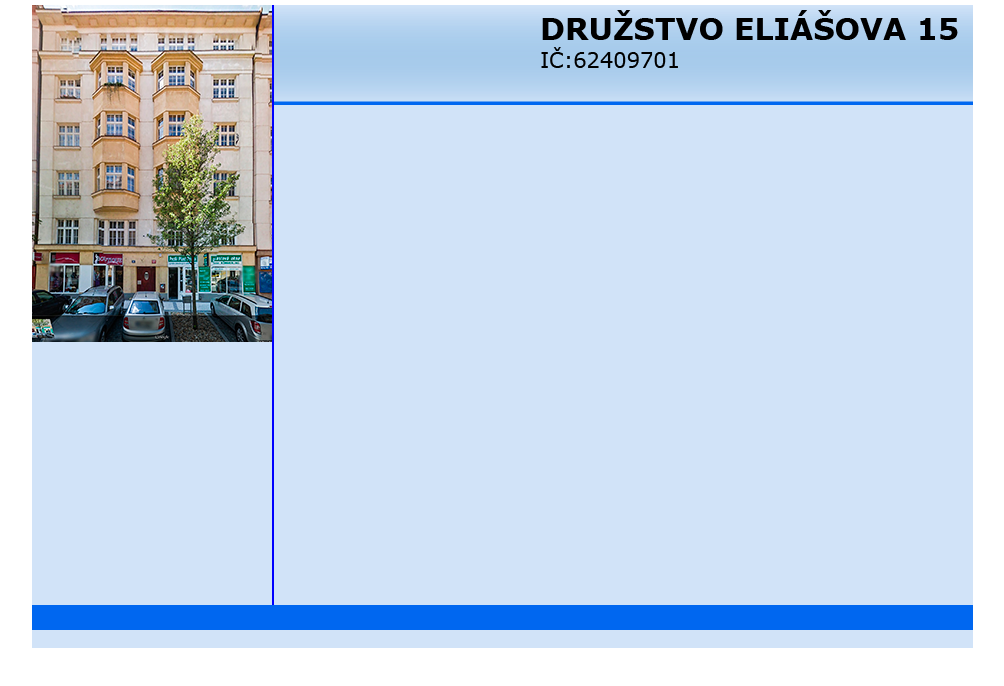
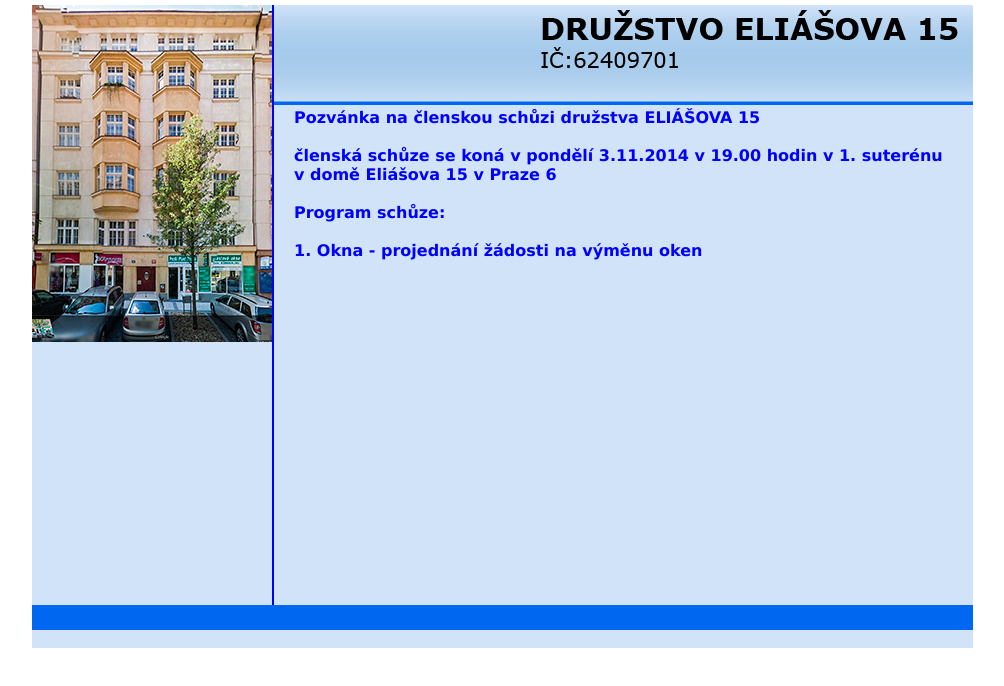
Before and after one commit to ivohonzik/eliasova15, a plain HTML site: page index.html in a window 1280 px wide. Shown: the whole page, without its empty margins (148-1152 px from the left). Drawn offline with Linux system fonts and the light colour scheme.

Commit message:
Vlozena schuze
Aktualizace 24.10. vlozena schuze

```diff
--- a/index.html
+++ b/index.html
@@ -39,6 +39,19 @@
 <div id="sloup_pravy">
 <div style="margin:0px 0px 0px 0px;">
 <img id="hlavicka" src="obr/hlavicka.png" alt="Družstvo ELIÁŠOVA 15">
+
+<div class="nadpis">
+	Pozvánka na členskou schůzi družstva ELIÁŠOVA 15
+</br></br>
+členská schůze se koná v pondělí 3.11.2014 v 19.00 hodin v 1. suterénu v domě Eliášova 15 v Praze 6
+</br></br>
+Program schůze:
+</br></br>
+1. Okna - projednání žádosti na výměnu oken
+
+</div>
+
+
 </div>
 
 </div>
```
